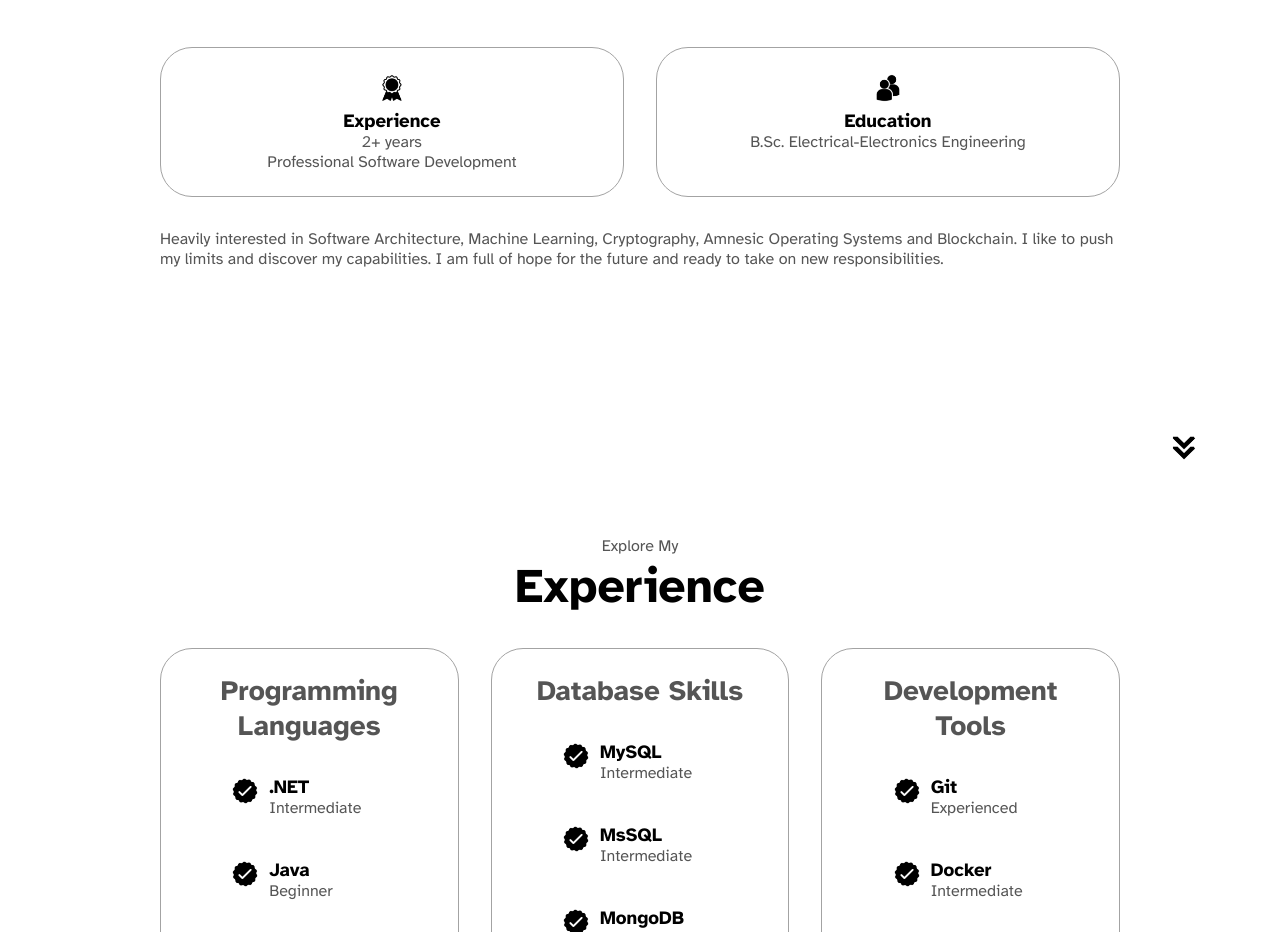
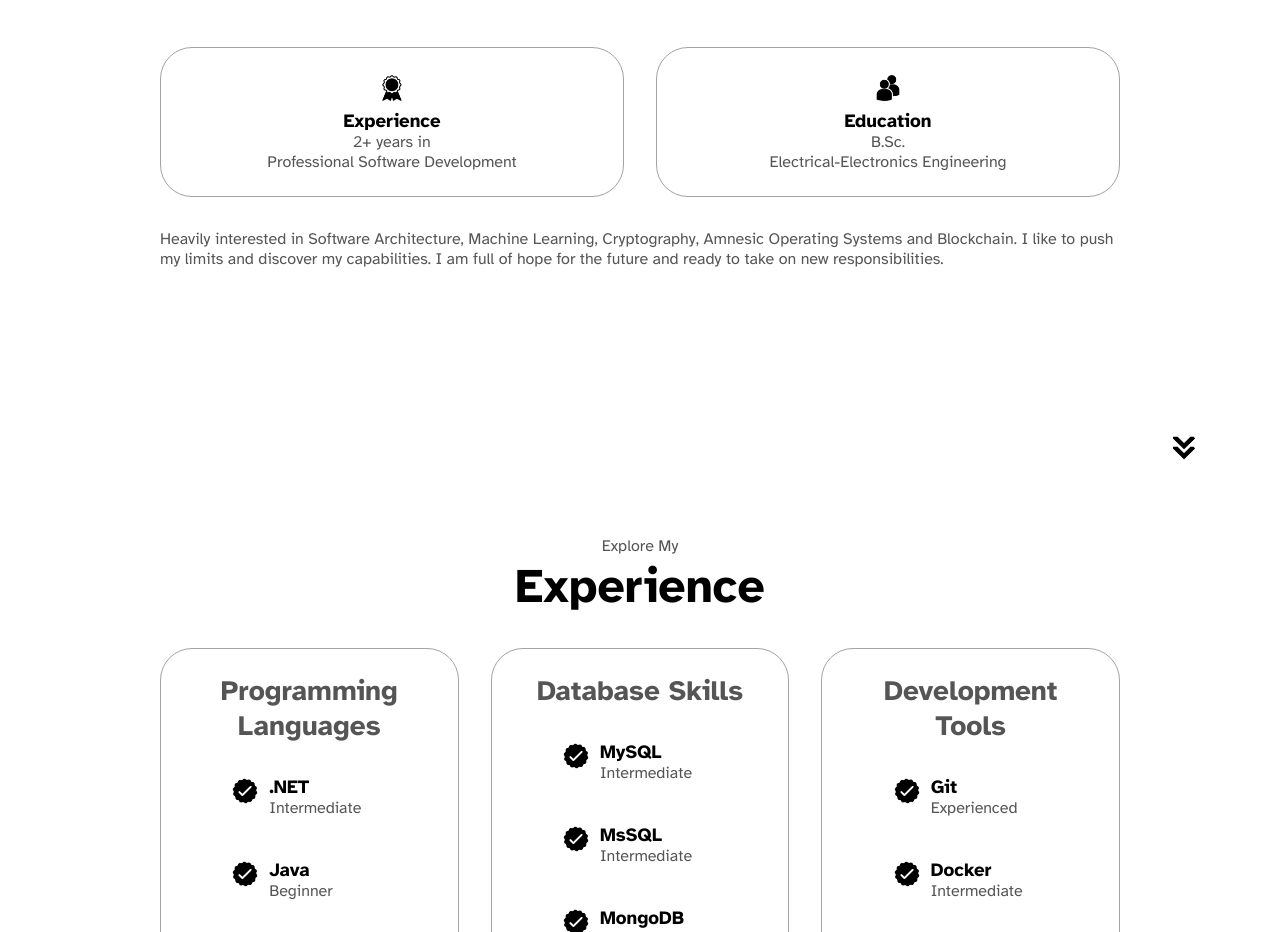
Before and after one commit to ali-gunes/aligunes.dev, a plain HTML site: page index.html in a window 1280 px wide. Shown: the part 1160-2092 px from the top of the page. Drawn offline with Linux system fonts and the light colour scheme.

Commit message:
Fix typo

```diff
--- a/index.html
+++ b/index.html
@@ -68,12 +68,12 @@
                     <div class="details-container">
                         <img src="./assets/experience.png" alt="Experience Icon" class="icon"/>
                         <h3>Experience</h3>
-                        <p>2+ years <br />Professional Software Development</p>
+                        <p>2+ years in <br />Professional Software Development</p>
                     </div>
                     <div class="details-container">
                         <img src="./assets/education.png" alt="Education Icon" class="icon"/>
                         <h3>Education</h3>
-                        <p>B.Sc. Electrical-Electronics Engineering <br /></p>
+                        <p>B.Sc. <br />Electrical-Electronics Engineering</p>
                     </div>
                 </div>
                 <div class="text-container">
```
